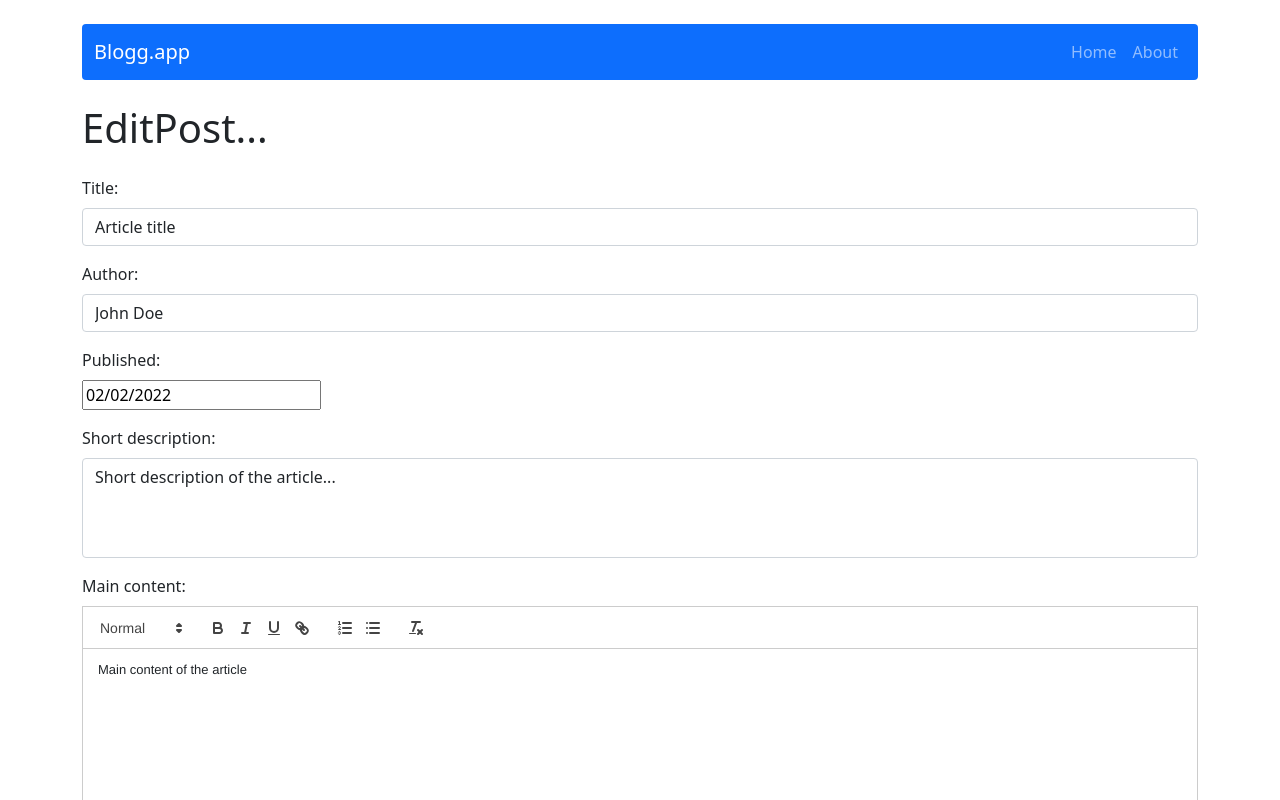
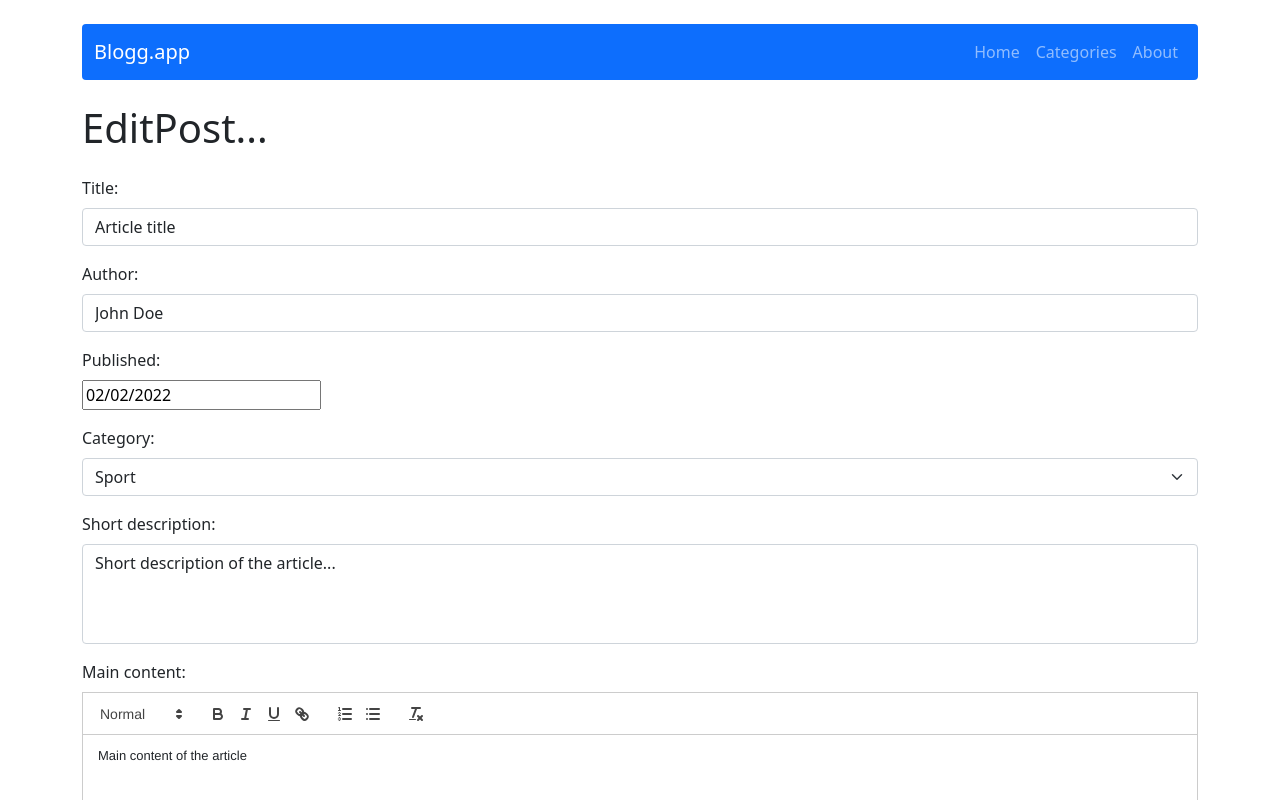
Before and after one commit to Dariusz-Wilk/React-blog, a React (Create React App) app: page /post/edit/1 in a window 1280 px wide. Shown: the top 800 px of the page. Built offline with nearby package versions, Linux system fonts and the light colour scheme.

Commit message:
Implemented filter posts by category feature

```diff
--- a/src/App.js
+++ b/src/App.js
@@ -3,6 +3,8 @@ import PostAdd from './components/pages/PostAdd/PostAdd';
 import SinglePost from './components/pages/SinglePost/SinglePost';
 import About from './components/pages/About/About';
 import NotFound from './components/pages/NotFound/NotFound';
+import Categories from './components/pages/Categories/Categories';
+import SingleCategory from './components/pages/SingleCategory/SingleCategory';
 
 import { Routes, Route } from 'react-router-dom';
 import { Container } from 'react-bootstrap';
@@ -19,6 +21,8 @@ const App = () => {
 				<Route path="/post/add" element={<PostAdd />} />
 				<Route path="/post/:id" element={<SinglePost />} />
 				<Route path="/post/edit/:id" element={<EditPost />} />
+				<Route path="/categories" element={<Categories />} />
+				<Route path="/categories/:category" element={<SingleCategory />} />
 				<Route path="/about" element={<About />} />
 				<Route path="*" element={<NotFound />} />
 			</Routes>
--- a/src/components/features/EditPostForm/EditPostForm.js
+++ b/src/components/features/EditPostForm/EditPostForm.js
@@ -29,6 +29,7 @@ const EditPostForm = () => {
 			publishedDatee={new Date(createDateFromView(postData.publishedDate))}
 			descriptionn={postData.shortDescription}
 			mainContentt={postData.content}
+			categoryy={postData.category}
 		/>
 	);
 };
--- a/src/components/features/Post/Post.js
+++ b/src/components/features/Post/Post.js
@@ -12,6 +12,9 @@ const Post = props => {
 				<Card.Text className="mb-1">
 					<b>Published: </b> {props.publishedDate}
 				</Card.Text>
+				<Card.Text className="mb-1">
+					<b>Category: </b> {props.category}
+				</Card.Text>
 				<Card.Text className="my-3">{props.shortDescription}</Card.Text>
 				<Link to={'/post/' + props.id}>
 					<Button variant="primary">Read more...</Button>
--- a/src/components/features/PostForm/PostForm.js
+++ b/src/components/features/PostForm/PostForm.js
@@ -22,6 +22,7 @@ const PostForm = ({
 	publishedDatee = new Date(),
 	descriptionn = '',
 	mainContentt = '',
+	categoryy = '',
 }) => {
 	const [formData, setFormData] = useState({
 		title: titlee,
@@ -29,6 +30,7 @@ const PostForm = ({
 		publishedDate: publishedDatee,
 		description: descriptionn,
 		mainContent: mainContentt,
+		category: categoryy,
 	});
 	const [content, setContent] = useState(mainContentt);
 	const [startDate, setStartDate] = useState(publishedDatee);
@@ -48,6 +50,7 @@ const PostForm = ({
 				publishedDate: dateToStr(startDate),
 				shortDescription: formData.description,
 				content: content,
+				category: formData.category,
 			});
 		}
 	};
@@ -101,13 +104,34 @@ const PostForm = ({
 				)}
 			</Form.Group>
 			<Form.Group className="mb-3">
-				<Form.Label>Published:</Form.Label>
-				{<br></br>}
+				<Form.Label className="d-block">Published:</Form.Label>
 				<DatePicker
 					selected={startDate}
 					onChange={date => setStartDate(date)}
 					dateFormat={`dd/MM/yyy`}
 				/>
+			</Form.Group>
+			<Form.Group className="mb-3">
+				<Form.Label>Category:</Form.Label>
+				<Form.Select
+					aria-label="Default select example"
+					value={formData.category}
+					onChange={e =>
+						setFormData(prevState => ({
+							...prevState,
+							category: e.target.value,
+						}))
+					}>
+					<option>Open to select category</option>
+					<option value="Sport">Sport</option>
+					<option value="News">News</option>
+					<option value="Movies">Movies</option>
+				</Form.Select>
+				{errors.author && (
+					<small className="d-block form-text text-danger mt-2">
+						This field is required with minimum 3 characters
+					</small>
+				)}
 			</Form.Group>
 			<Form.Group className="mb-3">
 				<Form.Label>Short description:</Form.Label>
--- /dev/null
+++ b/src/components/pages/Categories/Categories.js
@@ -0,0 +1,25 @@
+import { useSelector } from 'react-redux';
+import { Link } from 'react-router-dom';
+
+const Categories = () => {
+	const uniqueCategories = useSelector(
+		state => new Set(state.posts.map(post => post.category))
+	);
+
+	console.log([...uniqueCategories]);
+
+	return (
+		<div>
+			{[...uniqueCategories].map(category => (
+				<Link
+					key={category}
+					to={`/categories/${category.toLowerCase()}`}
+					className="d-block p-2">
+					{category}
+				</Link>
+			))}
+		</div>
+	);
+};
+
+export default Categories;
--- /dev/null
+++ b/src/components/pages/SingleCategory/SingleCategory.js
@@ -0,0 +1,25 @@
+import { useParams } from 'react-router-dom';
+import { useSelector } from 'react-redux';
+import Post from '../../features/Post/Post';
+import { filterPostsByCategories } from '../../../redux/store';
+
+const SingleCategory = () => {
+	const { category } = useParams();
+
+	const categoryPosts = useSelector(state =>
+		filterPostsByCategories(state, category)
+	);
+
+	return (
+		<div>
+			<h1 className="mb-4">Category {category} </h1>
+			<div className="d-flex">
+				{categoryPosts.map(post => (
+					<Post key={post.id} {...post} />
+				))}
+			</div>
+		</div>
+	);
+};
+
+export default SingleCategory;
--- a/src/components/pages/SinglePost/SinglePost.js
+++ b/src/components/pages/SinglePost/SinglePost.js
@@ -36,9 +36,13 @@ const SinglePost = () => {
 				<b>Author: </b>
 				{postData.author}
 			</p>
-			<p>
+			<p className="mb-1">
 				<b>Published: </b>
 				{postData.publishedDate}
+			</p>
+			<p>
+				<b>Category: </b>
+				{postData.category}
 			</p>
 			<article dangerouslySetInnerHTML={{ __html: postData.content }}></article>
 
--- a/src/components/views/NavBar/NavBar.js
+++ b/src/components/views/NavBar/NavBar.js
@@ -13,6 +13,9 @@ const NavBar = () => {
 						<Nav.Link as={NavLink} to="/">
 							Home
 						</Nav.Link>
+						<Nav.Link as={NavLink} to="/categories">
+							Categories
+						</Nav.Link>
 						<Nav.Link as={NavLink} to="/about">
 							About
 						</Nav.Link>
--- a/src/redux/initialState.js
+++ b/src/redux/initialState.js
@@ -7,6 +7,7 @@ const initialState = {
 			content: 'Main content of the article',
 			publishedDate: '02-02-2022',
 			author: 'John Doe',
+			category: 'Sport',
 		},
 		{
 			id: '2',
@@ -15,6 +16,7 @@ const initialState = {
 			content: 'Main content of the article number 2',
 			publishedDate: '02-04-2022',
 			author: 'Amanda Brown',
+			category: 'News',
 		},
 		{
 			id: '3',
@@ -23,6 +25,7 @@ const initialState = {
 			content: 'Main content of the article num 3',
 			publishedDate: '12-06-2022',
 			author: 'Steve White',
+			category: 'Movies',
 		},
 	],
 };
--- a/src/redux/store.js
+++ b/src/redux/store.js
@@ -7,6 +7,9 @@ export const getAllPosts = ({ posts }) => posts;
 export const getPostsById = ({ posts }, postId) => {
 	return posts.find(post => post.id === postId);
 };
+
+export const filterPostsByCategories = ({ posts }, category) =>
+	posts.filter(post => post.category.toLowerCase() === category);
 
 const subreducers = {
 	posts: postsReducer,
```
